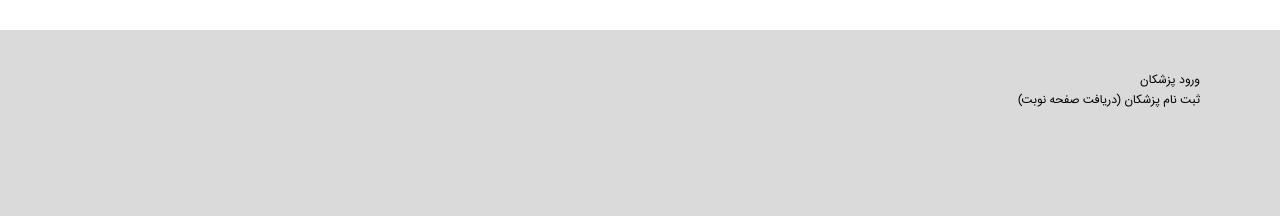
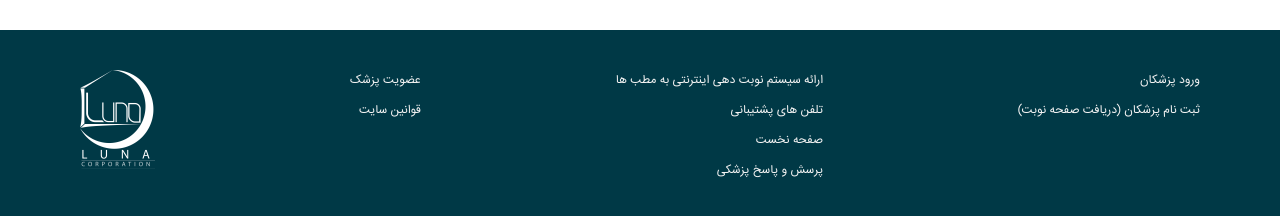
Before and after one commit to AhmadZahedi/Doctor-Appointment-Site, a React (Create React App) app: page / in a window 1280 px wide. Shown: the part 4899-5115 px from the top of the page. Built offline with nearby package versions, Linux system fonts and the light colour scheme; the HTML template or start-up script is replaced by a standard one.

Commit message:
Create footer component

```diff
--- a/src/components/Footer.jsx
+++ b/src/components/Footer.jsx
@@ -10,8 +10,23 @@ const Footer = () => {
           <li>ثبت نام پزشکان (دریافت صفحه نوبت)</li>
         </ul>
       </div>
-      <div className="centerCol"></div>
-      <div className="leftCol"></div>
+      <div className="centerCol">
+        <ul className="footer-list">
+          <li>ارائه سیستم نوبت دهی اینترنتی به مطب ها</li>
+          <li>تلفن های پشتیبانی </li>
+          <li>صفحه نخست</li>
+          <li>پرسش و پاسخ پزشکی</li>
+        </ul>
+      </div>
+      <div className="leftCol">
+        <ul className="footer-list">
+          <li>عضویت پزشک</li>
+          <li>قوانین سایت</li>
+        </ul>
+      </div>
+      <div className="logoContainer">
+        <img alt="logo image" src="../imgs/LunaFinalWhite.png" />
+      </div>
     </div>
   );
 };
--- a/src/components/css/Footer.css
+++ b/src/components/css/Footer.css
@@ -4,17 +4,28 @@
 }
 
 .container {
+  background-color: #003946;
+  color: #f3f3f3;
   margin-top: 100px;
   font-size: 12px;
   padding: 40px 80px;
   text-align: right;
   height: 300px;
-  background-color: rgb(218, 218, 218);
+  display: flex;
+  flex-flow: row-reverse;
+
+  align-items: flex-start;
+  justify-content: space-between;
 }
 
 .footer-list {
+  font-size: 12px;
   list-style: none;
+  display: flex;
+  flex-direction: column;
+  gap: 10px;
 }
 
-.rightCol {
+.footer-list li {
+  cursor: pointer;
 }
```
Also changed, not shown: public/imgs/DrImage.jpg (added), public/imgs/LunaFinalWhite.png (added).
